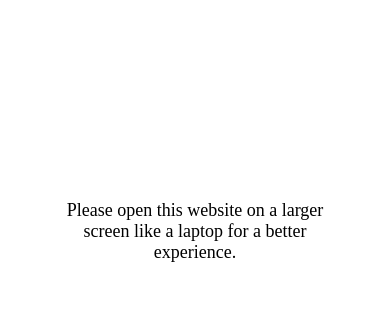
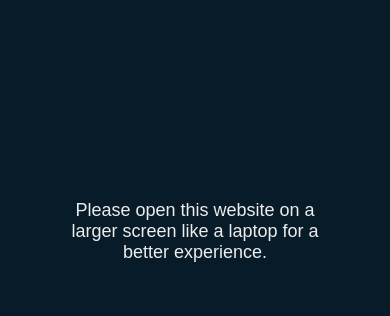
Before and after one commit to SriMukheshSuru/My_Portfolio, a plain HTML site: page index.html in a window 390 px wide. Shown: the part 100-416 px from the top of the page. Drawn offline with nearby package versions, Linux system fonts and the light colour scheme.

Commit message:
mobiles block

```diff
--- a/index.html
+++ b/index.html
@@ -344,12 +344,12 @@
 
     <script>
         function isMobileDevice() {
-            return window.innerWidth <= 800; // Adjust threshold as needed
+                return /Mobi|Android|iPhone|iPad|iPod/i.test(navigator.userAgent) || window.innerWidth <= 800;
             }
 
             function blockMobileUsers() {
                 if (isMobileDevice()) {
-                document.documentElement.innerHTML = `
+                    document.body.innerHTML = `
             <div style="text-align: center; margin-top: 250px; padding: 50px; font-size: 18px;">
                 Please open this website on a larger screen like a laptop for a better experience.
             </div>
@@ -359,6 +359,7 @@
 
             blockMobileUsers();
             window.addEventListener("resize", blockMobileUsers);
+
     </script>
 
 
```
Lines whose indentation alone changed are shown as unchanged.
